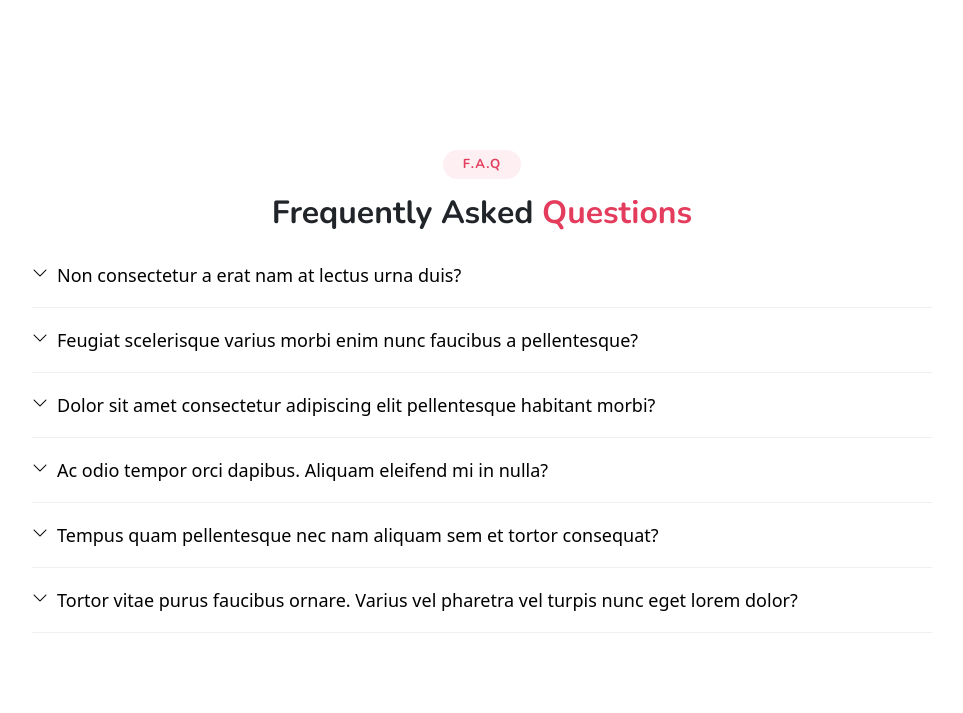
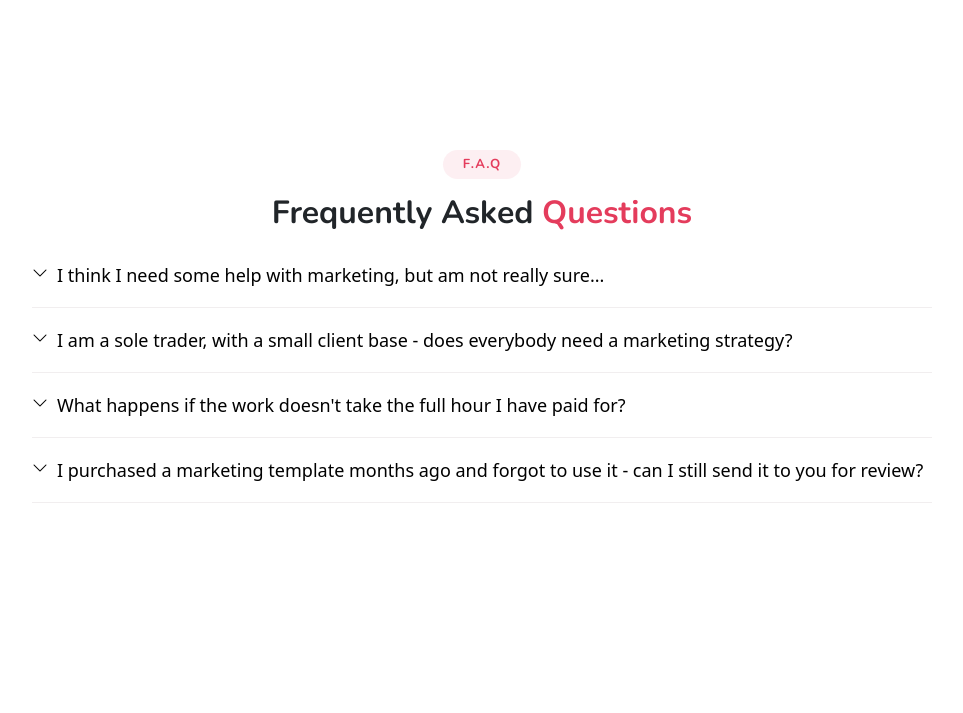
Before and after one commit to CatherineTrevor/the_marketing_ally, a Django app: page / in a window 1280 px wide. Shown: the part 5428-6141 px from the top of the page, without its empty margins (158-1121 px from the left). After the commit the page ends 5931 px from the top, so only its background shows below. Run offline with Django 3.2, Linux system fonts and the light colour scheme; some libraries are stand-ins or nearby versions.

Commit message:
update faq content

```diff
--- a/home/templates/includes/faqs.html
+++ b/home/templates/includes/faqs.html
@@ -5,62 +5,84 @@
             <h3>Frequently Asked <span>Questions</span></h3>
         </div>
         <ul class="faq-list">
-
             <li>
-        <div data-bs-toggle="collapse" class="collapsed question" href="#faq1">Non consectetur a erat nam at lectus urna duis? <i class="bi bi-chevron-down icon-show"></i><i class="bi bi-chevron-up icon-close"></i></div>
+                <div data-bs-toggle="collapse" class="collapsed question" href="#faq1">
+                    I think I need some help with marketing, but am not really sure...
+                    <i class="bi bi-chevron-down icon-show"></i><i class="bi bi-chevron-up icon-close"></i>
+                </div>
                 <div id="faq1" class="collapse" data-bs-parent=".faq-list">
                    <p>
-            Feugiat pretium nibh ipsum consequat. Tempus iaculis urna id volutpat lacus laoreet non curabitur gravida. Venenatis lectus magna fringilla urna porttitor rhoncus dolor purus non.
+                       It's very normal to question whether you need a marketing strategy, plan, digital marketing etc!
+                   </p>
+                    <p>
+                        Take advantage of my <a href="#">free 20 minute consultation</a> available to all new clients. Together we can discuss what help you might need, and then put together a solution.
+                        It allows us both to understand if we should work together and what I can do to help.
+                    </p>
+                    <p>
+                        It might be that actually there is a simple (and free!) fix available!
                     </p>
                 </div>
             </li>
-
             <li>
-        <div data-bs-toggle="collapse" href="#faq2" class="collapsed question">Feugiat scelerisque varius morbi enim nunc faucibus a pellentesque? <i class="bi bi-chevron-down icon-show"></i><i class="bi bi-chevron-up icon-close"></i></div>
+                <div data-bs-toggle="collapse" class="collapsed question" href="#faq2">
+                    I am a sole trader, with a small client base - does everybody need a marketing strategy?
+                    <i class="bi bi-chevron-down icon-show"></i><i class="bi bi-chevron-up icon-close"></i>
+                </div>
                 <div id="faq2" class="collapse" data-bs-parent=".faq-list">
                     <p>
-            Dolor sit amet consectetur adipiscing elit pellentesque habitant morbi. Id interdum velit laoreet id donec ultrices. Fringilla phasellus faucibus scelerisque eleifend donec pretium. Est pellentesque elit ullamcorper dignissim. Mauris ultrices eros in cursus turpis massa tincidunt dui.
+                        This answer really depends on your business and what you want to acheive.
+                    </p>
+                    <p>
+                        I'm sure many people will disagree with me, but no, I do not believe that it is beneficial for every business to have a detailed marketing strategy, I do however believe all
+                        businesses would benefit from some sort of marketing plan, with goals in mind.
+                    </p>
+                    <p>
+                        An example: as a local cafe you have an amazing amount of wonderful, regular customers who you see on a weekly basis. They have been with you for years and you are very grateful.
+                        However, do you have a plan in place to encourage new customers in, should your regular customers stop coming in for any reason.
+                    </p>
+                    <p>
+                        It is so important to look after your regulars; but it is also important to find new ones too.
+                    </p>
+                    <p>
+                        Benefit from a <a href="">free 20-minute consultation</a> and we can chat about your personal situation.
                     </p>
                 </div>
             </li>
-
             <li>
-        <div data-bs-toggle="collapse" href="#faq3" class="collapsed question">Dolor sit amet consectetur adipiscing elit pellentesque habitant morbi? <i class="bi bi-chevron-down icon-show"></i><i class="bi bi-chevron-up icon-close"></i></div>
+                <div data-bs-toggle="collapse" href="#faq3" class="collapsed question">
+                    What happens if the work doesn't take the full hour I have paid for?
+                    <i class="bi bi-chevron-down icon-show"></i><i class="bi bi-chevron-up icon-close"></i>
+                </div>
                 <div id="faq3" class="collapse" data-bs-parent=".faq-list">
                     <p>
-            Eleifend mi in nulla posuere sollicitudin aliquam ultrices sagittis orci. Faucibus pulvinar elementum integer enim. Sem nulla pharetra diam sit amet nisl suscipit. Rutrum tellus pellentesque eu tincidunt. Lectus urna duis convallis convallis tellus. Urna molestie at elementum eu facilisis sed odio morbi quis
+                        Without honesty I wouldn't have a business, therefore it is important that we are as upfront and honest with each other as possible.
+                    </p>
+                    <p>
+                        If it takes me less time to complete the work than you have paid for, you can select to receive a reimbursement to the value of the time not worked (terms and conditions apply),
+                        as you can select to have the time transferred to other project work, at a time to suit us both.
+                    </p>
+                    <p>
+                        Alternatively, come into the city and I'll treat you to Fika!
                     </p>
                 </div>
             </li>
-
             <li>
-        <div data-bs-toggle="collapse" href="#faq4" class="collapsed question">Ac odio tempor orci dapibus. Aliquam eleifend mi in nulla? <i class="bi bi-chevron-down icon-show"></i><i class="bi bi-chevron-up icon-close"></i></div>
+                <div data-bs-toggle="collapse" href="#faq4" class="collapsed question">
+                    I purchased a marketing template months ago and forgot to use it - can I still send it to you for review?
+                    <i class="bi bi-chevron-down icon-show"></i><i class="bi bi-chevron-up icon-close"></i>
+                </div>
                 <div id="faq4" class="collapse" data-bs-parent=".faq-list">
                     <p>
-            Dolor sit amet consectetur adipiscing elit pellentesque habitant morbi. Id interdum velit laoreet id donec ultrices. Fringilla phasellus faucibus scelerisque eleifend donec pretium. Est pellentesque elit ullamcorper dignissim. Mauris ultrices eros in cursus turpis massa tincidunt dui.
+                        Free template reviews are only available to registered users at the time of purchase.
+                    </p>
+                    <p>
+                        If you are a registered users, you have 6 months from the date of purchase to send the document to me.
+                    </p>
+                    <p>
+                        Email it to <a href="">sophie@themarketingally.com</a> and I will reply within 5 working days (usually quicker).
                     </p>
                 </div>
             </li>
-
-        <li>
-        <div data-bs-toggle="collapse" href="#faq5" class="collapsed question">Tempus quam pellentesque nec nam aliquam sem et tortor consequat? <i class="bi bi-chevron-down icon-show"></i><i class="bi bi-chevron-up icon-close"></i></div>
-        <div id="faq5" class="collapse" data-bs-parent=".faq-list">
-            <p>
-            Molestie a iaculis at erat pellentesque adipiscing commodo. Dignissim suspendisse in est ante in. Nunc vel risus commodo viverra maecenas accumsan. Sit amet nisl suscipit adipiscing bibendum est. Purus gravida quis blandit turpis cursus in
-            </p>
-        </div>
-        </li>
-
-        <li>
-        <div data-bs-toggle="collapse" href="#faq6" class="collapsed question">Tortor vitae purus faucibus ornare. Varius vel pharetra vel turpis nunc eget lorem dolor? <i class="bi bi-chevron-down icon-show"></i><i class="bi bi-chevron-up icon-close"></i></div>
-        <div id="faq6" class="collapse" data-bs-parent=".faq-list">
-            <p>
-            Laoreet sit amet cursus sit amet dictum sit amet justo. Mauris vitae ultricies leo integer malesuada nunc vel. Tincidunt eget nullam non nisi est sit amet. Turpis nunc eget lorem dolor sed. Ut venenatis tellus in metus vulputate eu scelerisque. Pellentesque diam volutpat commodo sed egestas egestas fringilla phasellus faucibus. Nibh tellus molestie nunc non blandit massa enim nec.
-            </p>
-        </div>
-        </li>
-
         </ul>
-
     </div>
 </section>
```
Lines whose indentation alone changed are shown as unchanged.
